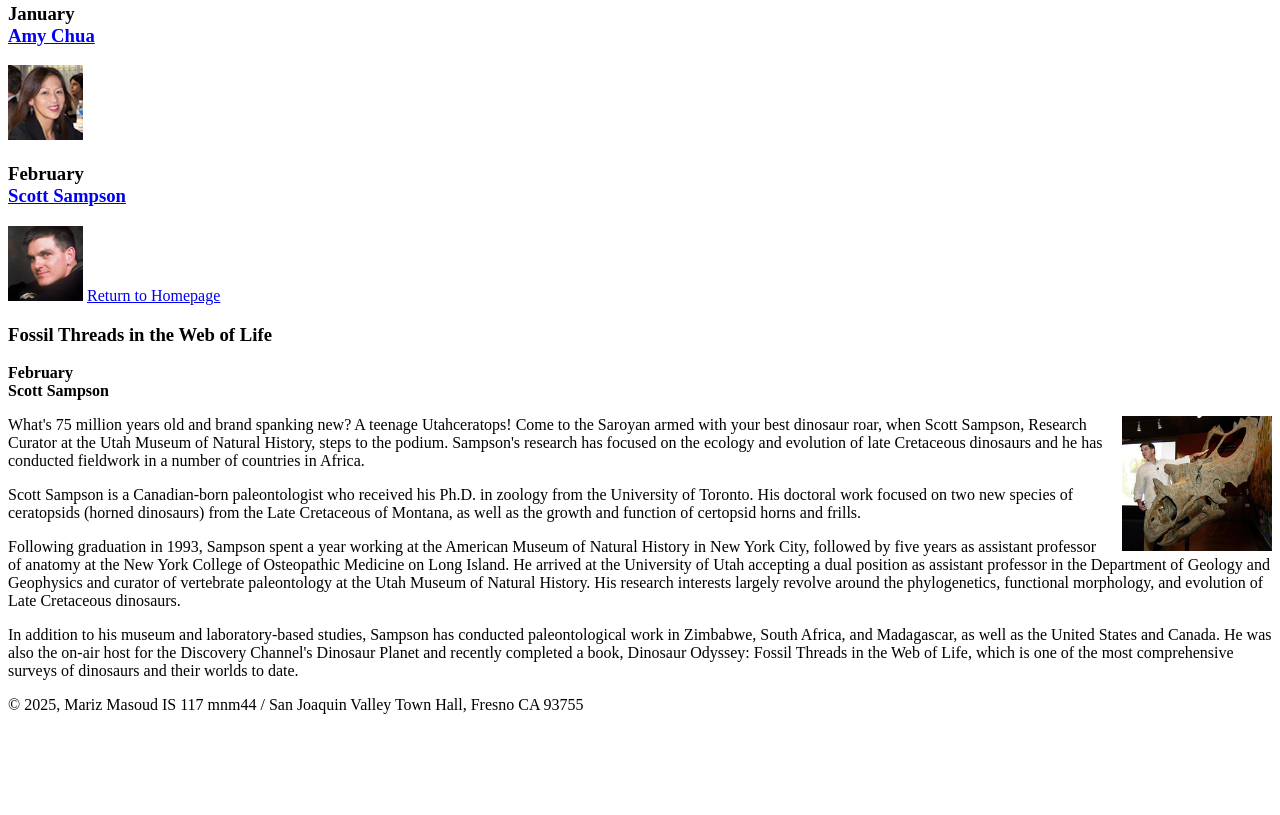
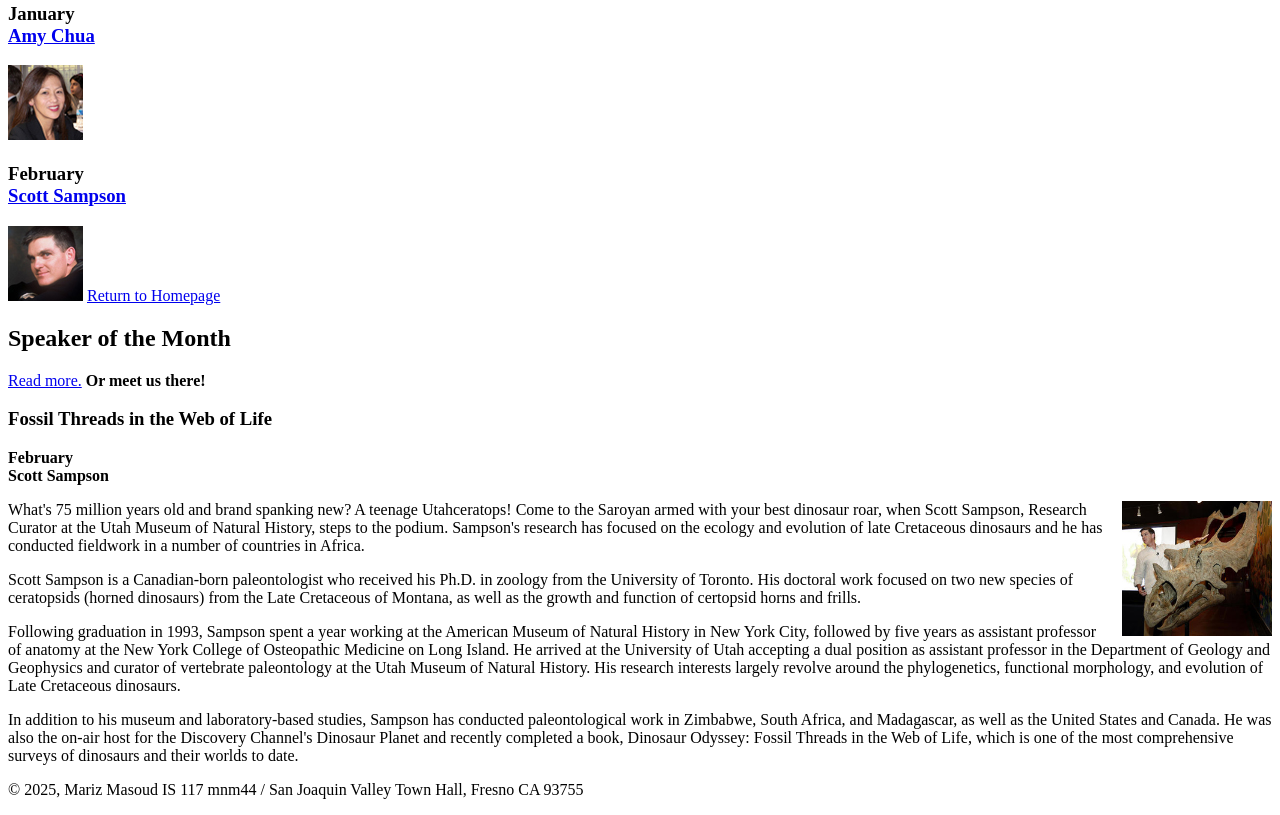
Before and after one commit to Marizm85/A08, a plain HTML site: page speakers/sampson.html in a window 1280 px wide. Shown: the part 616-1431 px from the top of the page. Before the commit the page ends 1346 px from the top, so only its background shows below. Drawn offline with Linux system fonts and the light colour scheme; files that its build step writes are made by us from their sources; files whose address does not match are found by name.

Commit message:
Update sampson.html

```diff
--- a/speakers/sampson.html
+++ b/speakers/sampson.html
@@ -44,10 +44,17 @@
           </h3>
           <img src="images/sampson.jpg" alt="Scott Sampson photo" />
           <a href="/A08/index.html">Return to Homepage</a>
-
         </div>
 
         <div class="right-column">
+          <h2 class="speaker-heading">Speaker of the Month</h2>
+
+          <p>
+            <a href="speakers/sampson.html" class="readmore-link">Read more.</a> <strong>Or meet us there!</strong>
+          </p>
+
+          <section>
+            <article>
               <h3>Fossil Threads in the Web of Life</h3>
               <p><strong>February<br>Scott Sampson</strong></p>
               <img src="images/samdino.jpg" alt="Scott Sampson presenting with dinosaur" style="float: right; margin-left: 15px; width: 150px;" />
@@ -88,6 +95,8 @@
               </p>
             </article>
           </section>
+        </div>
+      </main>
 
       <footer>
         <p>
```
Lines whose indentation alone changed are shown as unchanged.
